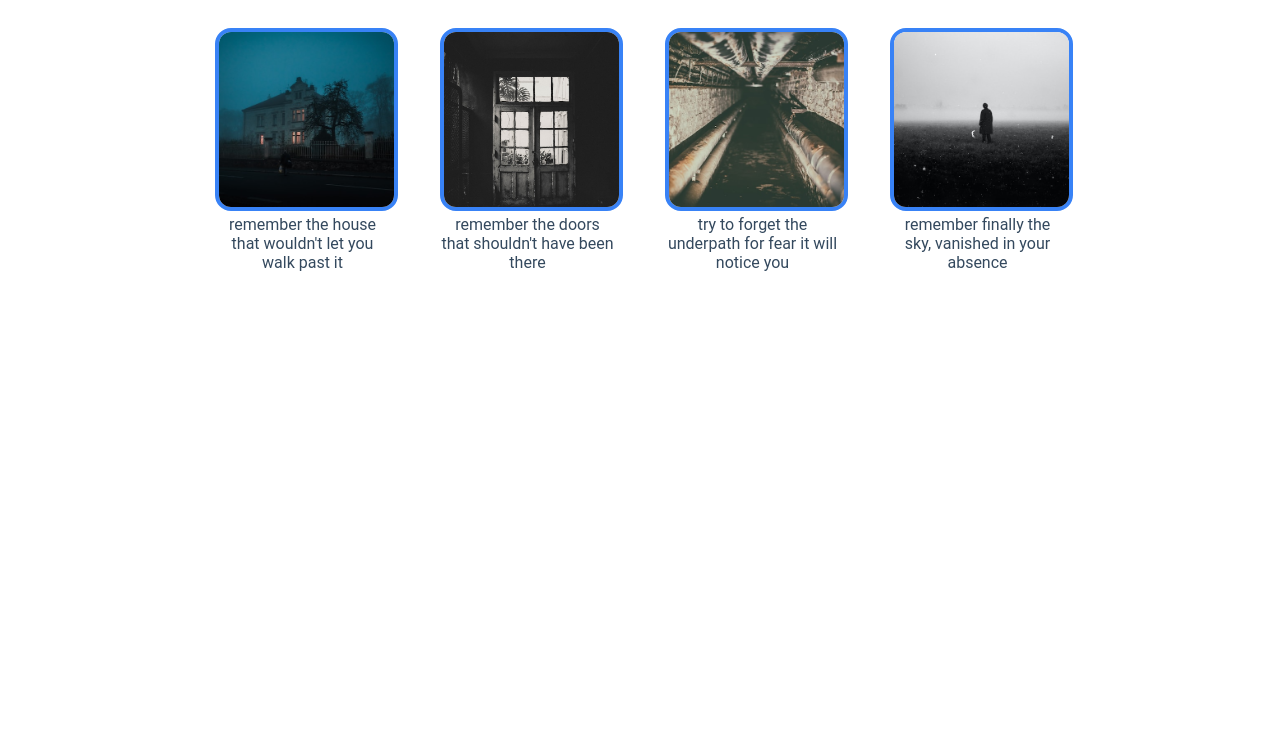
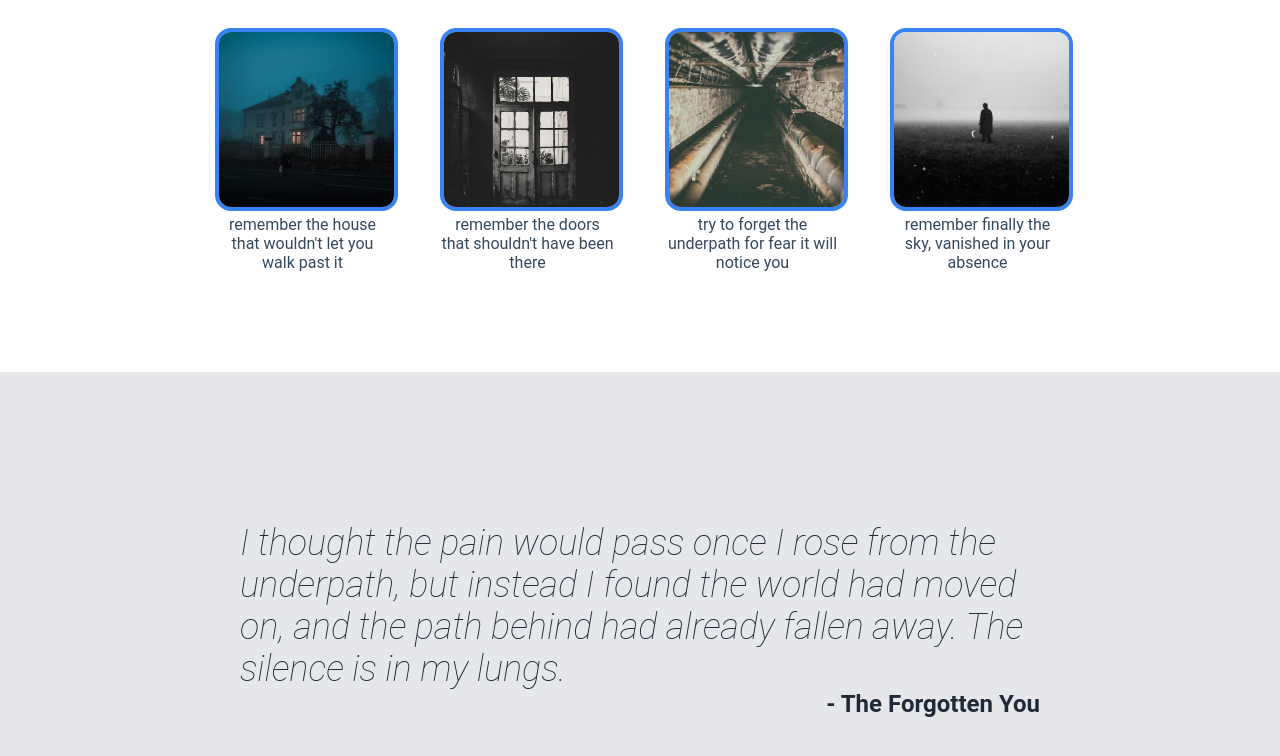
Before and after one commit to joshwalthall/odin-project-landing-page, a plain HTML site: page index.html in a window 1280 px wide. Shown: the part 747-1503 px from the top of the page. Before the commit the page ends 1119 px from the top, so only its background shows below. Drawn offline with Linux system fonts and the light colour scheme.

Commit message:
Create quote block section with background color, quote text, and quote attribution.

```diff
--- a/index.html
+++ b/index.html
@@ -57,5 +57,13 @@
     </div>
   </div>
 
+  <div class="quote-container">
+    <div class="quote-text">
+      I thought the pain would pass once I rose from the underpath,
+      but instead I found the world had moved on, and the path behind
+      had already fallen away. The silence is in my lungs.
+    </div>
+    <div class="quote-attribution">- The Forgotten You</div>
+  </div>
 </body>
 </html>
--- a/style.css
+++ b/style.css
@@ -2,7 +2,7 @@ body {
     margin: 0;
     display: flex;
     flex-direction: column;
-    font-family: Roboto, Verdana, sans-serif;
+    font-family: 'Roboto', Verdana, sans-serif;
 }
 
 .header-container {
@@ -109,3 +109,28 @@ body {
     color: #34495E;
     text-align: center;
 }
+
+.quote-container {
+    background-color: #E5E7EB;
+    padding: 150px 0px 150px 0px;
+    display: flex;
+    flex-direction: column;
+    align-items: center;
+}
+
+.quote-text {
+    width: 800px;
+    align-self: center;
+    color: #1F2937;
+    font-size: 36px;
+    font-weight: lighter;
+    font-style: italic;
+}
+
+.quote-attribution {
+    width: 800px;
+    font-size: 24px;
+    font-weight: 700;
+    color: #1F2937;
+    text-align: right;
+}
```
